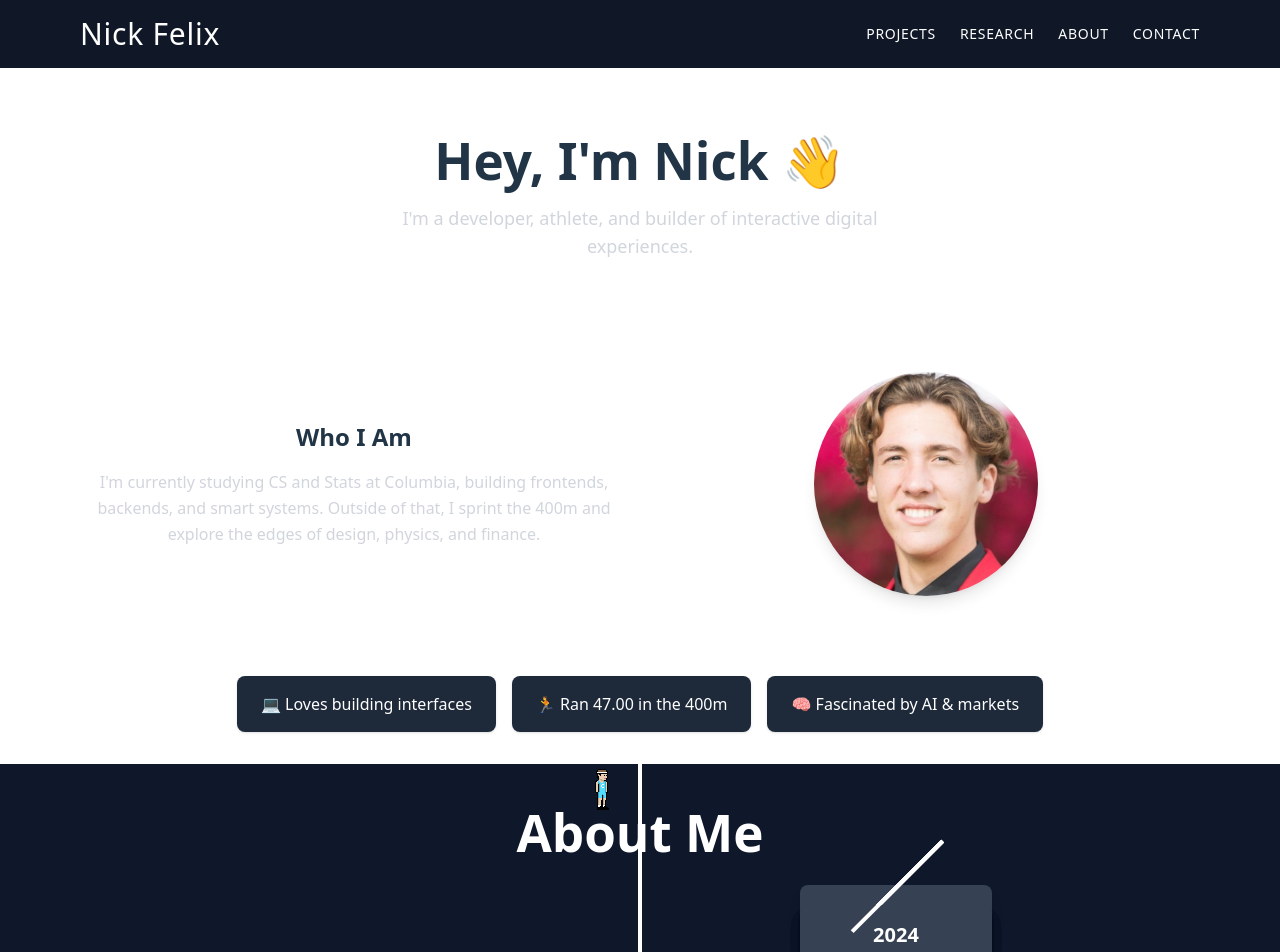
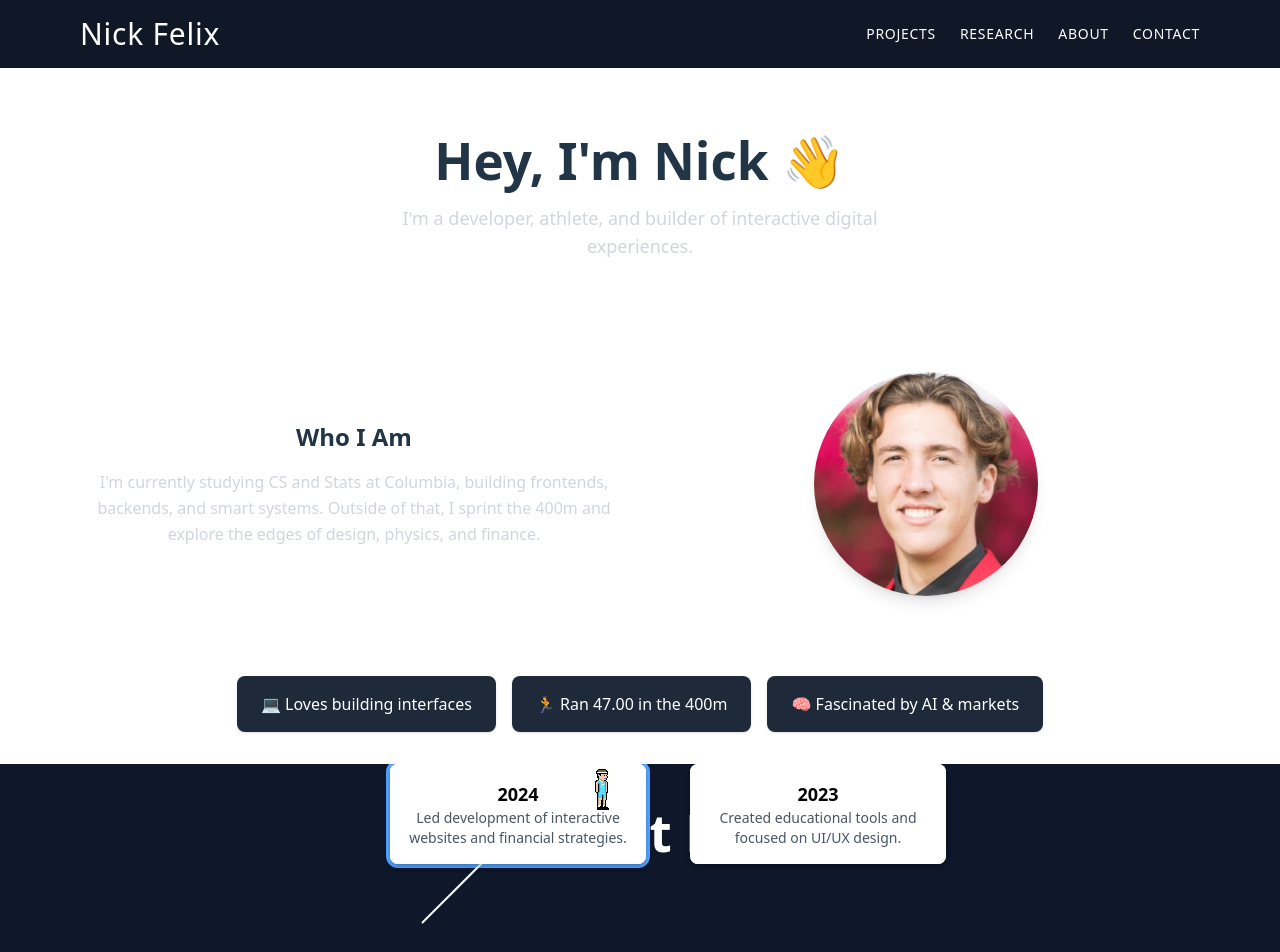
Before and after one commit to nicorox247/Nick-Felix-Site, a React (Vite) app: page /about in a window 1280 px wide. Shown: the top 952 px of the page. Built offline with nearby package versions, Linux system fonts and the light colour scheme.

Commit message:
fixed the direction logic for my about sprite

```diff
--- a/src/components/AthleteSprite.jsx
+++ b/src/components/AthleteSprite.jsx
@@ -2,7 +2,7 @@
 import { useEffect, useRef, useState } from 'react';
 import athleteSprite from '../assets/athlete-sprite.png';
 
-export default function AthleteSprite({ activeIndex, isRunning, direction }) {
+export default function AthleteSprite({ activeIndex, isRunning, facingLeft }) {
   const spriteRef = useRef(null);
   const [frame, setFrame] = useState(0);
   const [frameWidth, setFrameWidth] = useState(0);
@@ -24,7 +24,7 @@ export default function AthleteSprite({ activeIndex, isRunning, direction }) {
     if (isRunning) {
       interval = setInterval(() => {
         setFrame((prev) => ((prev - 1 + 1) % 4) + 1); // cycle frames 1-4 only
-      }, 100); // 10 FPS
+      }, 80); // 8 FPS
     } else {
       setFrame(0); // idle frame
     }
@@ -63,7 +63,8 @@ export default function AthleteSprite({ activeIndex, isRunning, direction }) {
             backgroundRepeat: 'no-repeat',
             width: `${frameWidth * cols}px`,
             height: `${frameHeight * rows}px`,
-            transform: direction === 'left' ? 'scaleX(-1)' : 'scaleX(1)',
+            transform: facingLeft ? 'scaleX(-1)' : 'scaleX(1)',
+
           }}
         />
       </div>
--- a/src/components/TimelineNode.jsx
+++ b/src/components/TimelineNode.jsx
@@ -1,27 +1,36 @@
 // src/components/TimelineNode.jsx
-export default function TimelineNode({ year, text, isLeft, isActive, index }) {
-    const offsetX = isLeft ? '-translate-x-40' : 'translate-x-40';
-    const offsetY = index * 200; // vertical spacing per node
-    const lineRotation = isLeft ? 'rotate-45' : '-rotate-45';
+export default function TimelineNode({ timelineData, activeIndex }) {
+    return (
+      <div className="absolute left-1/2 top-0 transform -translate-x-1/2">
+        {timelineData.map((item, index) => {
+          const isLeft = index % 2 === 0;
+          const yOffset = index * 200;
+          const xOffset = isLeft ? '-translate-x-[250px]' : 'translate-x-[50px]';
+          const isActive = index === activeIndex;
 
-    return (
-      <div
-        className={`absolute left-1/2 transform ${offsetX} translate-y-[${offsetY}px] flex flex-col items-center`}
-      >
-        {/* Diagonal connector line */}
-        {index > 0 && (
-          <div
-            className={`w-32 h-1 bg-white transform origin-top ${lineRotation} mb-4`}
-          ></div>
-        )}
+          const lineStyle = {
+            position: 'absolute',
+            top: `${yOffset + 60}px`,
+            left: isLeft ? 'calc(50% - 120px)' : 'calc(50% + 120px)',
+            width: '2px',
+            height: '140px',
+            transform: isLeft ? 'rotate(45deg)' : 'rotate(-45deg)',
+            transformOrigin: 'top center',
+            backgroundColor: 'white',
+          };
 
-        {/* Node bubble */}
-        <div
-          className={`p-4 rounded-lg shadow-lg w-48 text-center ${isActive ? 'bg-blue-500' : 'bg-gray-700'}`}
-        >
-          <h3 className="text-xl font-bold">{year}</h3>
-          <p className="text-sm mt-2">{text}</p>
-        </div>
+          return (
+            <div key={index}>
+              <div
+                className={`absolute top-[${yOffset}px] ${xOffset} w-64 p-4 rounded-lg bg-white shadow-md transition-all duration-700 ${isActive ? 'ring-4 ring-blue-400' : ''}`}
+              >
+                <h3 className="font-bold text-lg text-black">{item.title || item.year}</h3>
+                <p className="text-sm text-gray-600">{item.description}</p>
+              </div>
+              {index < timelineData.length - 1 && <div style={lineStyle}></div>}
+            </div>
+          );
+        })}
       </div>
     );
   }
--- a/src/pages/About.jsx
+++ b/src/pages/About.jsx
@@ -29,21 +29,29 @@ const timelineData = [
 export default function About() {
   const [activeIndex, setActiveIndex] = useState(0);
   const [isRunning, setIsRunning] = useState(false);
+  const [facingLeft, setFacingLeft] = useState(false); // false = right
 
   const handleArrowClick = (direction) => {
     const newIndex = activeIndex + direction;
+
     if (newIndex >= 0 && newIndex < timelineData.length) {
       setIsRunning(true);
       setActiveIndex(newIndex);
 
+      // Toggle direction every time we move (except on initial render)
+      if (activeIndex !== 0) {
+        setFacingLeft((prev) => !prev);
+      }
+
       setTimeout(() => {
         setIsRunning(false);
-        }, 700); // Matches CSS transition duration
+      }, 700);
     }
   };
+
   return (
     <div>
-            {/* //Hero section */}
+      {/* Hero section */}
       <div className="text-center py-16">
         <h1 className="text-4xl font-bold mb-4">Hey, I'm Nick 👋</h1>
         <p className="text-gray-300 text-lg max-w-xl mx-auto">
@@ -51,7 +59,7 @@ export default function About() {
         </p>
       </div>
 
-            {/* Split grid Bio SEction */}
+      {/* Split grid Bio Section */}
       <div className="grid grid-cols-1 md:grid-cols-2 gap-10 items-center px-6 py-12 max-w-6xl mx-auto">
         <div>
           <h2 className="text-2xl font-bold mb-4">Who I Am</h2>
@@ -67,7 +75,6 @@ export default function About() {
       </div>
 
       {/* Highlight section */}
-
       <div className="flex flex-wrap justify-center gap-4 px-6 py-8">
         <div className="bg-gray-800 px-6 py-4 rounded-lg shadow text-white font-medium">
           💻 Loves building interfaces
@@ -84,13 +91,9 @@ export default function About() {
       <div className="relative h-[1200px] overflow-hidden bg-[#0f172a] text-white">
         <h1 className="text-4xl font-bold text-center pt-10 pb-6">About Me</h1>
 
-                <div className="absolute top-1/2 left-1/2 w-[4px] h-full bg-white transform -translate-x-1/2 -translate-y-1/2 z-0" />
+        <TimelineNode timelineData={timelineData} activeIndex={activeIndex} />
 
-                {timelineData.map((item, index) => (
-                    <TimelineNode key={index} index={index} {...item} />
-                ))}
-
-                <AthleteSprite activeIndex={activeIndex} isRunning={isRunning} />
+        <AthleteSprite activeIndex={activeIndex} isRunning={isRunning} facingLeft={facingLeft}/>
 
         <div className="absolute bottom-10 left-1/2 transform -translate-x-1/2 flex gap-4">
           <button
@@ -107,13 +110,6 @@ export default function About() {
           </button>
         </div>
       </div>
-
-
-
-
     </div>
-
-
-
   );
 }
```
Lines whose indentation alone changed are shown as unchanged.
